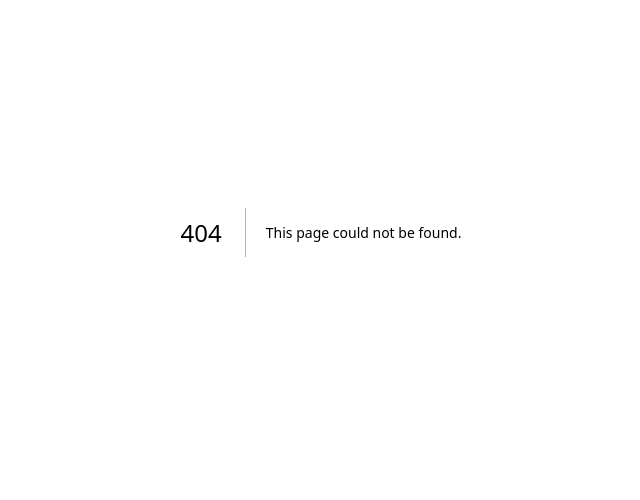
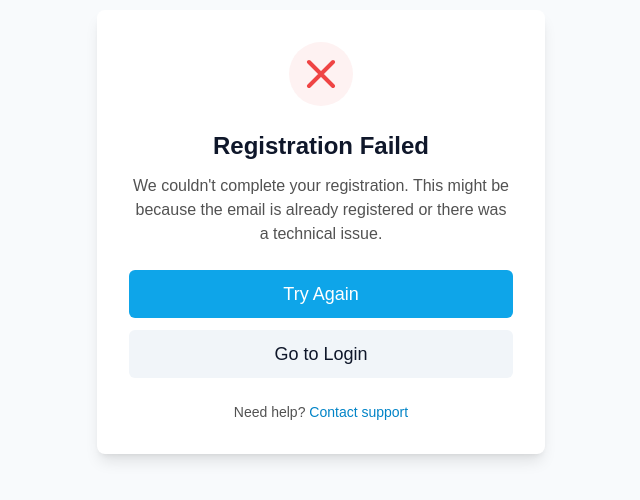
Before and after one commit to ozanturhan/cursor-project, a Next.js app in the folder apps/frontend/: page /auth/error/registration-failed in a window 1280 px wide. Before the commit this address had no page. Shown: the part 168-668 px from the top of the page, without its empty margins (319-959 px from the left). Built offline with nearby package versions, Linux system fonts and the light colour scheme.

Commit message:
feat: implement auth status pages for registration flow

```diff
--- /dev/null
+++ b/apps/frontend/src/app/auth/error/registration-failed/page.tsx
@@ -0,0 +1,24 @@
+import { StatusPage } from '@/components/ui/StatusPage';
+
+export default function RegistrationErrorPage() {
+  return (
+    <StatusPage
+      type="error"
+      title="Registration Failed"
+      message="We couldn't complete your registration. This might be because the email is already registered or there was a technical issue."
+      actions={[
+        {
+          label: "Try Again",
+          href: "/auth/register",
+          variant: "primary"
+        },
+        {
+          label: "Go to Login",
+          href: "/auth/login",
+          variant: "secondary"
+        }
+      ]}
+      showSupport={true}
+    />
+  );
+}
--- a/apps/frontend/src/app/auth/register/RegisterForm.tsx
+++ b/apps/frontend/src/app/auth/register/RegisterForm.tsx
@@ -22,10 +22,10 @@ export function RegisterForm() {
   const { mutate, isPending } = useMutation({
     mutationFn: (data: RegisterData) => axios.post('/api/auth/register', data),
     onSuccess: () => {
-      router.push('/auth/login?message=Registration successful! Please check your email to verify your account.');
+      router.push('/auth/success/registration');
     },
     onError: (error: any) => {
-      setError(error.response?.data?.message || 'Something went wrong. Please try again.');
+      router.push('/auth/error/registration-failed');
     },
   });
 
--- /dev/null
+++ b/apps/frontend/src/app/auth/success/registration/page.tsx
@@ -0,0 +1,23 @@
+import { StatusPage } from '@/components/ui/StatusPage';
+
+export default function RegistrationSuccessPage() {
+  return (
+    <StatusPage
+      type="success"
+      title="Registration Successful!"
+      message="Please check your email to verify your account. We've sent you a verification link."
+      actions={[
+        {
+          label: "Go to Login",
+          href: "/auth/login",
+          variant: "primary"
+        },
+        {
+          label: "Resend Verification Email",
+          href: "/auth/resend-verification",
+          variant: "secondary"
+        }
+      ]}
+    />
+  );
+}
--- /dev/null
+++ b/apps/frontend/src/components/ui/StatusPage.tsx
@@ -0,0 +1,67 @@
+import { Button } from './Button';
+import Link from 'next/link';
+
+interface Action {
+  label: string;
+  href: string;
+  variant?: 'primary' | 'secondary';
+}
+
+interface StatusPageProps {
+  title: string;
+  message: string;
+  type: 'success' | 'error';
+  actions?: Action[];
+  showSupport?: boolean;
+}
+
+export function StatusPage({ title, message, type, actions = [], showSupport = false }: StatusPageProps) {
+  const bgColor = type === 'success' ? 'bg-success-50' : 'bg-error-50';
+  const iconColor = type === 'success' ? 'text-success-500' : 'text-error-500';
+  const icon = type === 'success' ? (
+    <svg className="w-12 h-12" fill="none" viewBox="0 0 24 24" stroke="currentColor">
+      <path strokeLinecap="round" strokeLinejoin="round" strokeWidth={2} d="M5 13l4 4L19 7" />
+    </svg>
+  ) : (
+    <svg className="w-12 h-12" fill="none" viewBox="0 0 24 24" stroke="currentColor">
+      <path strokeLinecap="round" strokeLinejoin="round" strokeWidth={2} d="M6 18L18 6M6 6l12 12" />
+    </svg>
+  );
+
+  return (
+    <div className="min-h-screen flex items-center justify-center bg-neutral-50 p-4">
+      <div className="w-full max-w-md p-8 space-y-6 bg-white rounded-lg shadow-lg">
+        <div className={`mx-auto w-16 h-16 flex items-center justify-center rounded-full ${bgColor} ${iconColor}`}>
+          {icon}
+        </div>
+
+        <div className="text-center space-y-3">
+          <h1 className="text-2xl font-bold text-neutral-900">{title}</h1>
+          <p className="text-neutral-600">{message}</p>
+        </div>
+
+        {actions.length > 0 && (
+          <div className="space-y-3">
+            {actions.map((action, index) => (
+              <Link key={index} href={action.href} className="block">
+                <Button
+                  variant={action.variant || (index === 0 ? 'primary' : 'secondary')}
+                  size="lg"
+                  fullWidth
+                >
+                  {action.label}
+                </Button>
+              </Link>
+            ))}
+          </div>
+        )}
+
+        {showSupport && (
+          <div className="text-center text-sm text-neutral-600">
+            <p>Need help? <Link href="/support" className="text-primary-600 hover:text-primary-500">Contact support</Link></p>
+          </div>
+        )}
+      </div>
+    </div>
+  );
+}
```
